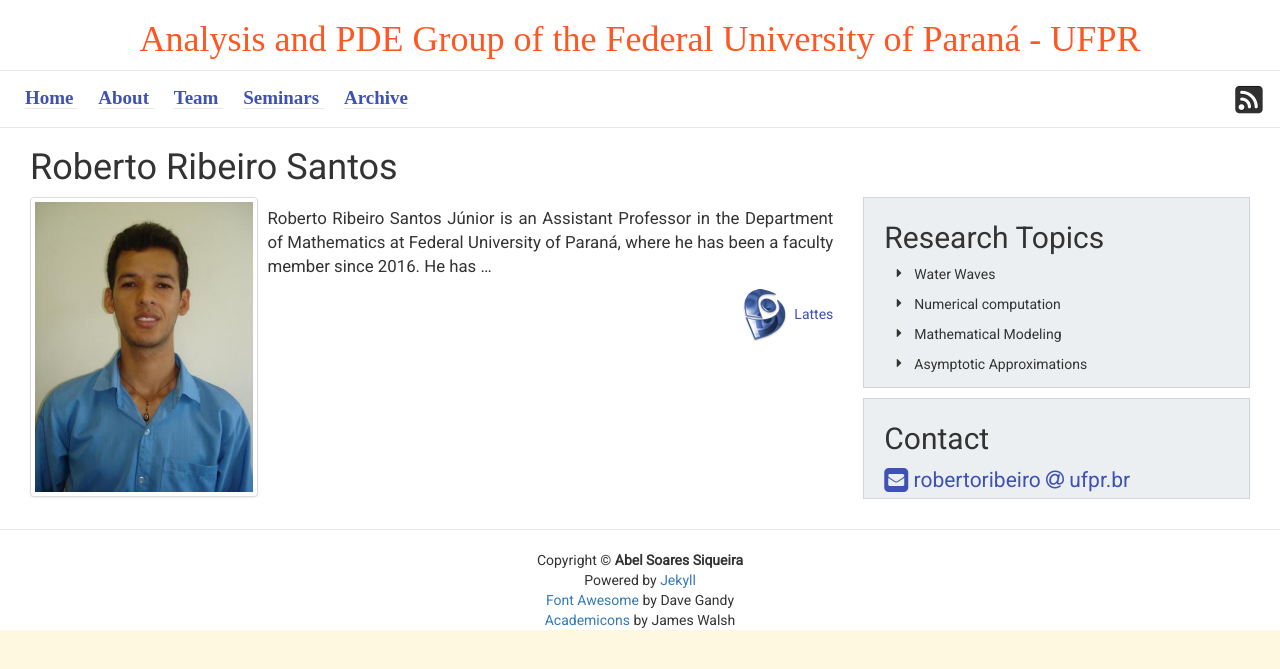
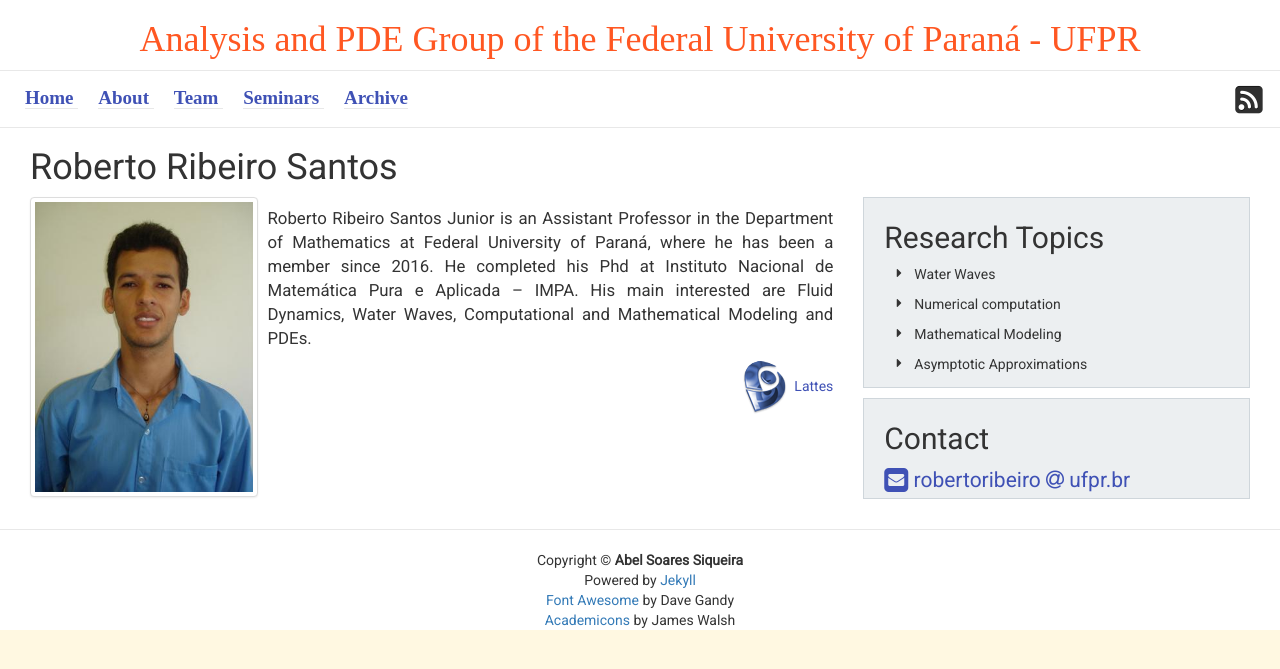
Before and after one commit to ufpr-pde/ufpr-opt.github.io, a Jekyll site: the page built from team/robertoribeiro.md, in a window 1280 px wide. Shown: the top 669 px of the page. Built offline with Jekyll 4.4.1, drawn with Linux system fonts in a browser that asks for light colours; some web fonts are replaced.

Commit message:
Update robertoribeiro.md

```diff
--- a/team/robertoribeiro.md
+++ b/team/robertoribeiro.md
@@ -3,6 +3,4 @@ layout: team_member
 key: robertoribeiro
 ---
 
-Roberto Ribeiro Santos Júnior is an Assistant Professor in the Department of Mathematics at
-Federal University of Paraná, where he has been a faculty member since 2016.
-He has ...
+Roberto Ribeiro Santos Junior is an Assistant Professor in the Department of Mathematics at Federal University of Paraná, where he has been a member since 2016.  He completed his Phd at Instituto Nacional de Matemática Pura e Aplicada – IMPA. His main interested are Fluid Dynamics, Water Waves, Computational and Mathematical Modeling and PDEs.
```
